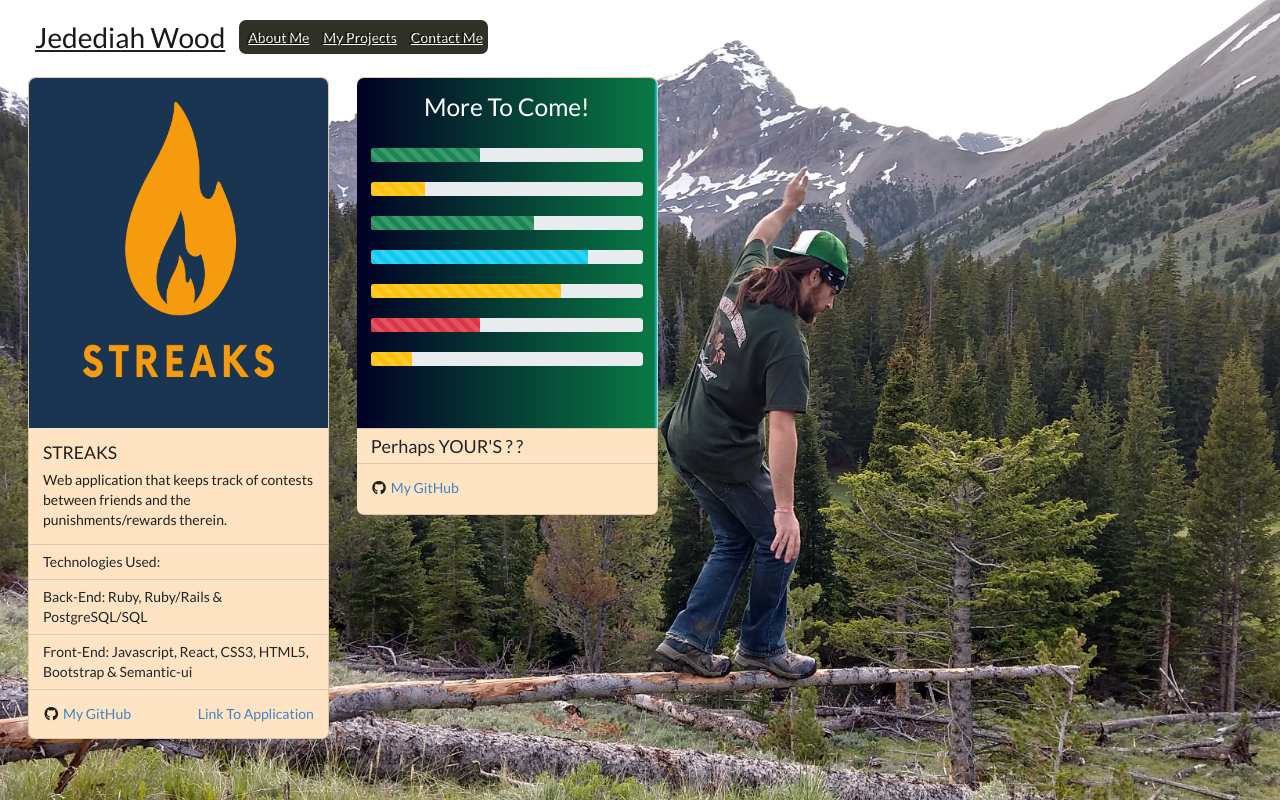
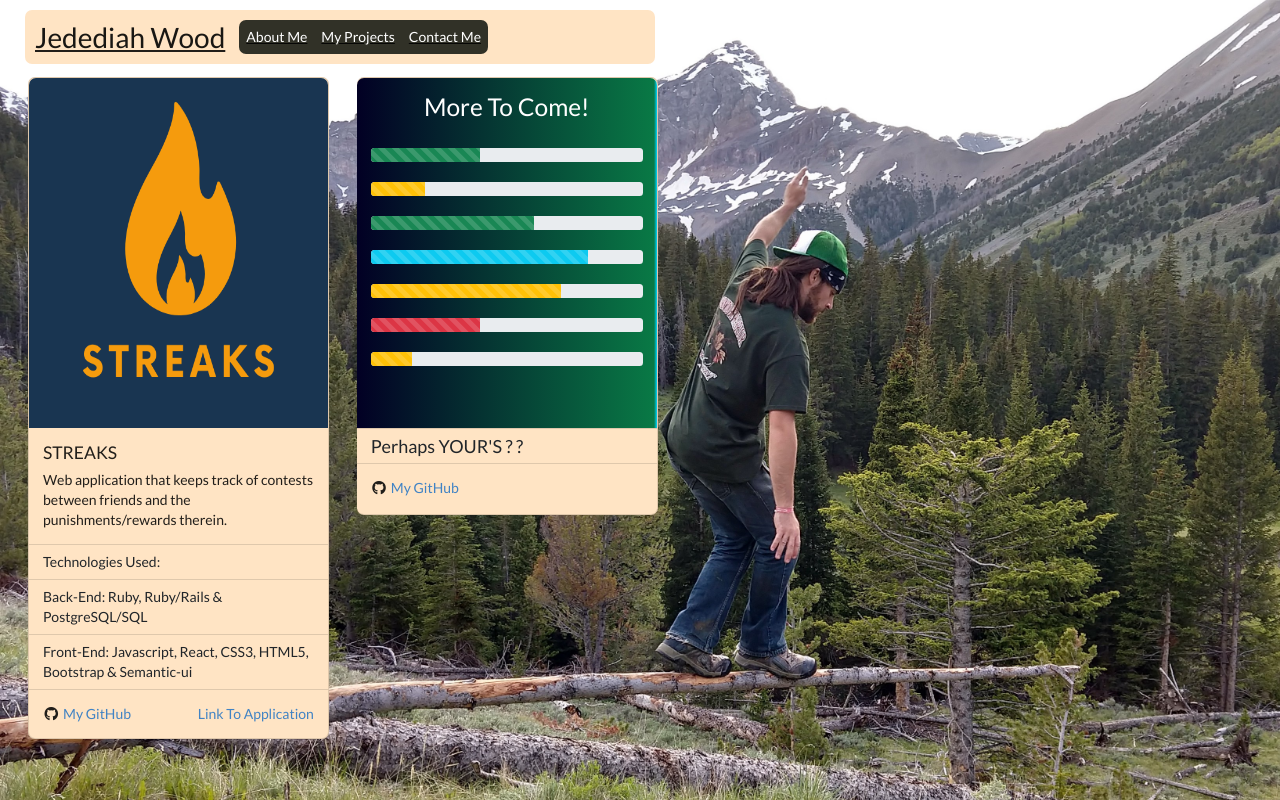
Before and after one commit to jedCode28/Portafolio-, a React (Create React App) app: page /projects in a window 1280 px wide. Built offline with nearby package versions, Linux system fonts and the light colour scheme.

Commit message:
navbar styles

```diff
--- a/src/App.css
+++ b/src/App.css
@@ -15,24 +15,12 @@
 }
 
 .emailForm {
-  /* margin-top: 7em;
-  margin-left: 8em;
-  padding: 1em; */
-  /* background-color: bisque; */
   width: 111% !important;
-  /* margin: 5px; */
-}
-
-.innerForm {
-  /* max-width: 50% !important; */
 }
 
 .formControl {
   width: 90%;
   margin-bottom: 6px;
-  /* margin: 5px; */
-  /* margin-top: 5px; */
-  /* margin: 1em; */
 }
 
 .formTop {
@@ -42,19 +30,12 @@
   margin-top: 5.5em;
   margin-left: 8em;
   border-radius: 7px;
-  /* margin: 5px; */
-}
-
-.formButton {
-  /* text-align: center; */
-  /* margin-top: 5px; */
 }
 
 #asap {
   float: right;
   margin-top: 3px;
   max-width: 400px;
-  /* left: 10px; */
 }
 
 .asapForm {
@@ -62,25 +43,29 @@
 }
 
 .navclass {
-  color: black;
-  /* background-color: rgba(114, 115, 135, 1) !important; */
   background-color: #313127 !important;
   border-radius: 7px;
 }
 
+#naveen {
+  background-color: bisque;
+  border: 1em !important;
+  border-color: black !important;
+  border-radius: 7px;
+  max-width: 49.25%;
+  padding: 10px;
+  margin: 10px;
+  text-decoration: underline;
+  margin-left: 25px;
+}
+
 .card {
-  /* width: 18rem !important; */
   max-width: 23.5%;
-  /* height: 50%; */
   margin-top: 5.5em !important;
   margin: 2em;
   border-radius: 7px !important;
   background-color: bisque;
 }
-
-/* .list-group-flush.list-group {
-  background-color: inherit;
-} */
 
 #listCard1 {
   background-color: bisque !important;
@@ -101,7 +86,6 @@
 .soon {
   max-height: 50px;
 }
-
 
 .cardImage {
   background-color: #193551;
@@ -128,7 +112,6 @@
 .homie {
   padding: 1em;
   margin: 5em;
-  /* background-color: bisque; */
   width: 43%;
 }
 
@@ -147,15 +130,12 @@
   color: #61dafb;
 }
 
-
-
 .App-background-image{
   background-image: url("https://static9.depositphotos.com/1010826/1179/v/600/depositphotos_11791918-stock-illustration-tower-cranes.jpg");
   background-position: 'center';
   background-size: 'cover';
   background-repeat: 'no-repeat';
   min-height: '100vh';
-  /* padding: '15px'; */
   color: 'red';
 }
 
--- a/src/components/NavBar.js
+++ b/src/components/NavBar.js
@@ -4,19 +4,15 @@ import '../App.css';
 
 const NavBar = () => {
   return(
-    <div style={{width: '500px', textShadow: '2px 1px white'}}>
-      <Navbar className="naveen" bg="green" fixed="top" style={{width: '650px', padding: '10px',
-      margin: '10px', color: 'white !important', textDecoration: 'underline', marginLeft: '25px'}}>
+    <div style={{backgroundColor: 'black !important'}}>
+      <Navbar id="naveen" fixed="top">
       {/* can change from fixed to ^^^sticky on bootstrap website for navbar  */}
-        <Navbar.Brand href="/" style={{fontSize: '2rem', textShadow: '1px 1px white !important'}}>Jedediah Wood</Navbar.Brand>
-        {/* <Navbar.Toggle aria-controls="basic-navbar-nav" /> */}
-        {/* <Navbar.Collapse id="basic-navbar-nav"> */}
+        <Navbar.Brand href="/" style={{fontSize: '2rem'}}>Jedediah Wood</Navbar.Brand>
           <Nav className='navclass'>
-            <Nav.Link href="/about" >About Me</Nav.Link>
-            <Nav.Link href="/projects">My Projects</Nav.Link>
-            <Nav.Link href="/contact">Contact Me</Nav.Link>
+            <Nav.Link href="/about" style={{color: 'white'}}>About Me</Nav.Link>
+            <Nav.Link href="/projects" style={{color: 'white'}}>My Projects</Nav.Link>
+            <Nav.Link href="/contact" style={{color: 'white'}}>Contact Me</Nav.Link>
           </Nav>
-        {/* </Navbar.Collapse> */}
       </Navbar>
     </div>
   )
@@ -27,3 +23,7 @@ export default NavBar
 
 // deleted from import: Form, FormControl
 // deleted from first nav bar tag
+// textShadow: '2px 1px white' from line 7
+// , textShadow: '1px 1px white !important' from Navbar.Brand
+//  style={{width: '650px', padding: '10px',                                                   <--- from Navbar 8 inline
+//margin: '10px', color: 'white !important', textDecoration: 'underline', marginLeft: '25px'}}
--- a/src/pages/Jects.js
+++ b/src/pages/Jects.js
@@ -20,7 +20,7 @@ const Jects = () => {
       </ListGroup>
       <Card.Body>
         <Card.Link href="http://streaks-app.herokuapp.com/" style={{float: 'right'}}>Link To Application</Card.Link>
-        <i class="github icon"></i>
+        <i className="github icon"></i>
         <Card.Link href="https://github.com/jedCode28">My GitHub</Card.Link>
       </Card.Body>
     </Card>
@@ -48,7 +48,7 @@ const Jects = () => {
         <ListGroupItem style={{fontSize: 'large'}} id="listCard1">Perhaps YOUR'S ? ?</ListGroupItem>
       </ListGroup>
       <Card.Body className='soon'>
-      <i class="github icon"></i>
+      <i className="github icon"></i>
         <Card.Link href="https://github.com/jedCode28">My GitHub</Card.Link>
       </Card.Body>
     </Card>
```
